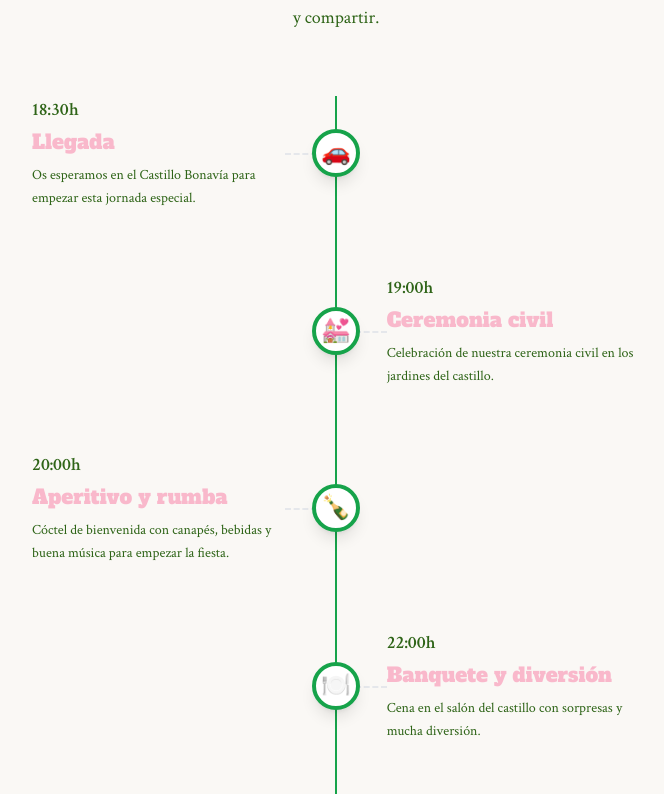
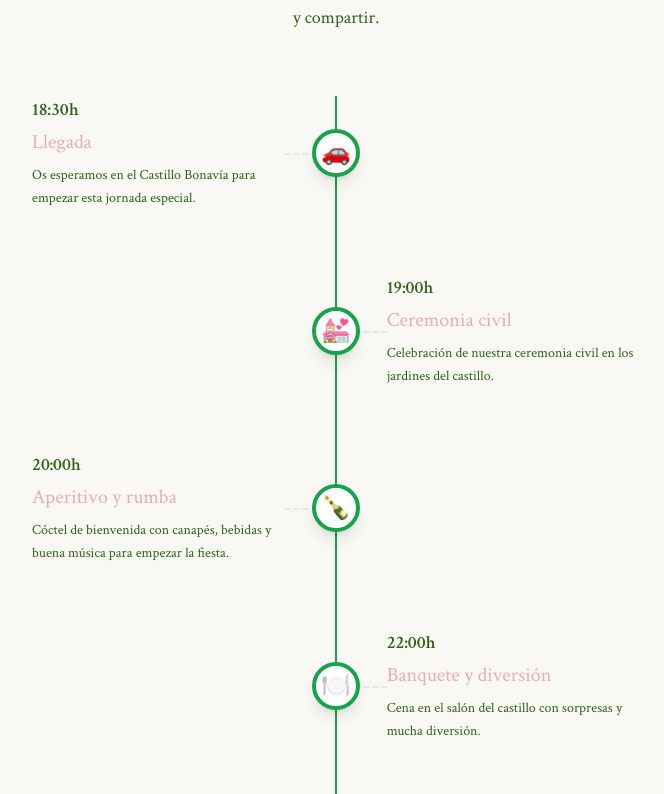
Before and after one commit to diegomorcillod/web-wedding, a React (Vite) app: page / in a window 1280 px wide. Shown: the part 1086-1880 px from the top of the page, without its empty margins (304-968 px from the left). Built offline with nearby package versions, Linux system fonts and the light colour scheme; a web font is replaced by a local one.

Commit message:
Aplicar fuente Crimson Text y color rosa a títulos del timeline

```diff
--- a/src/components/TimelineSection.tsx
+++ b/src/components/TimelineSection.tsx
@@ -74,7 +74,7 @@ const TimelineSection: React.FC = () => {
                   <p className="text-lg font-bold text-canva-green mb-1 font-crimson">
                     {event.time}
                   </p>
-                  <h3 className="text-xl font-alfa-slab text-wedding-pink-600 mb-2">
+                  <h3 className="text-xl font-crimson text-canva-pink mb-2">
                     {event.title}
                   </h3>
                   <p className="text-sm text-canva-green leading-relaxed font-crimson">
```
